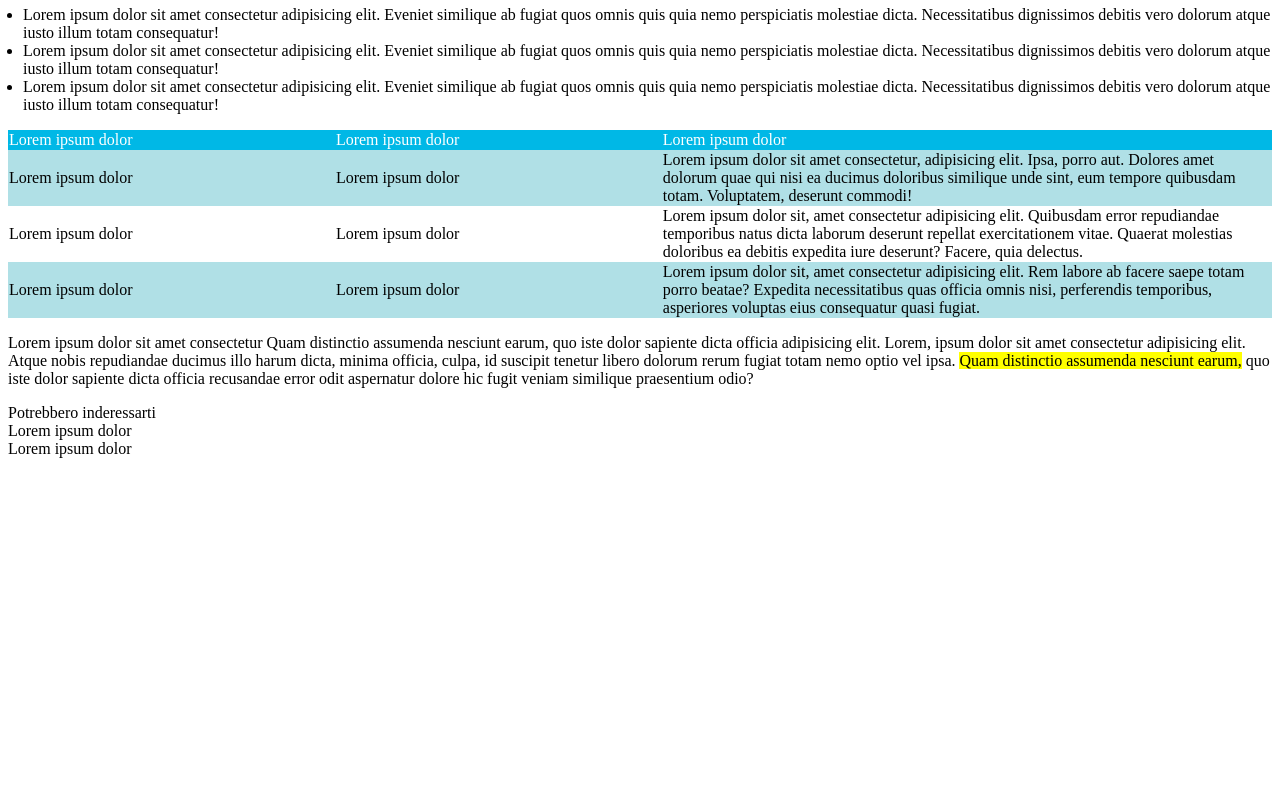
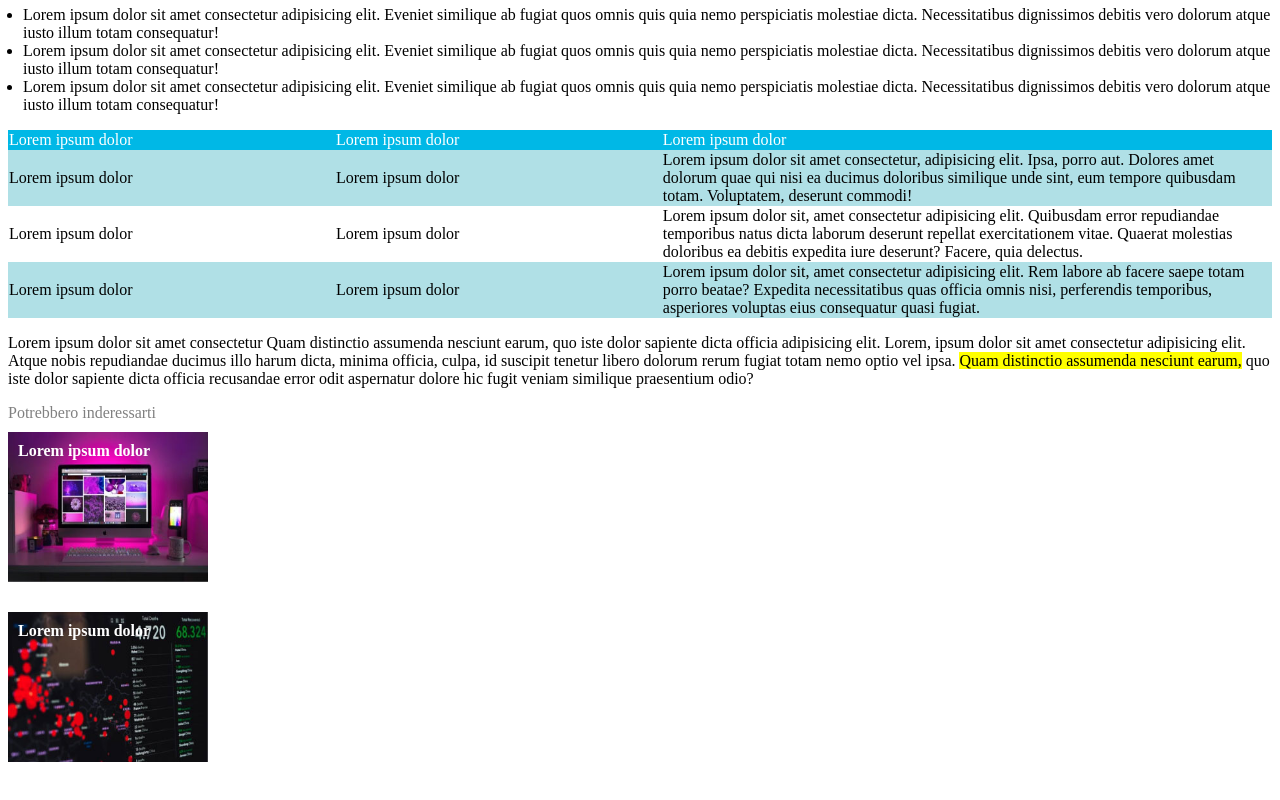
Before and after one commit to dvthnight/html-css-booleaner, a plain HTML site: page index.html in a window 1280 px wide. Shown: the part 698-1498 px from the top of the page. Before the commit the page ends 1164 px from the top, so only its background shows below. Drawn offline with Linux system fonts and the light colour scheme.

Commit message:
creato css per il footer

```diff
--- a/css/style.css
+++ b/css/style.css
@@ -71,3 +71,32 @@ td{
 li{
     margin-left: -25px;
 }
+
+
+.conclusione{
+    color: grey;
+    margin-bottom: 10px;
+
+}
+
+.conc1{
+    height: 160px;
+    background-image: url("../img2/monitor.jpg");
+    background-size: 200px 150px;
+    background-repeat: no-repeat;
+    font-weight: bold;
+    color: white;
+    padding: 10px;
+}
+
+
+.conc2{
+    height: 160px;
+    background-image: url("../img2/graph.jpg");
+    background-size: 200px 150px;
+    background-repeat: no-repeat;
+    font-weight: bold;
+    color: white;
+    padding: 10px;
+
+}
```
Also changed, not shown: index.html (+1 -1 lines).
